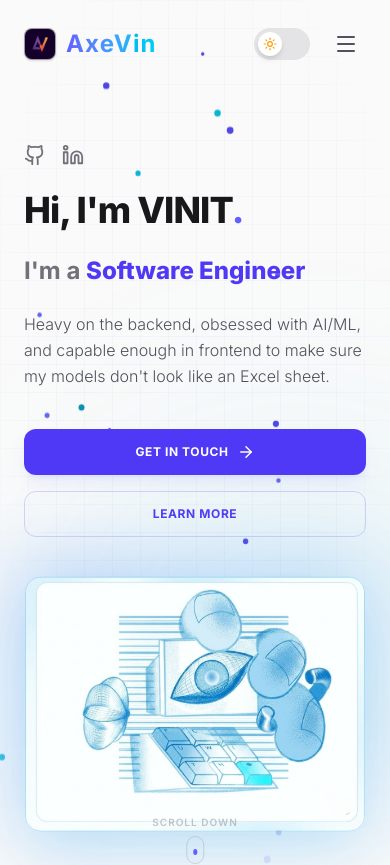
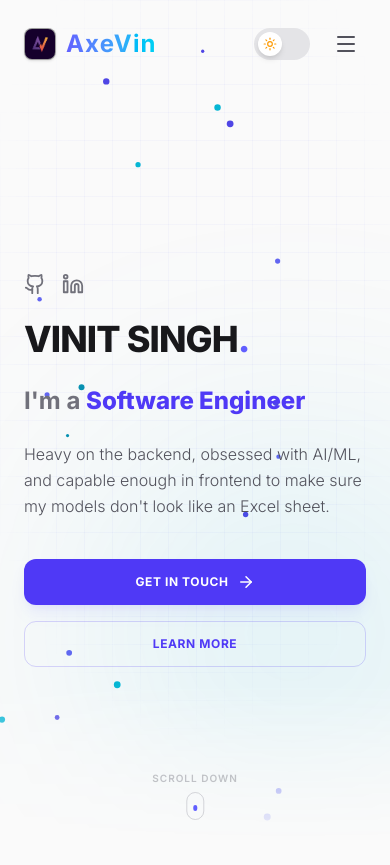
Before and after one commit to vinit-singh2007/My-Portfolio, a Next.js app: page / in a window 390 px wide. Shown: the top 865 px of the page. Built offline with nearby package versions, Linux system fonts and the light colour scheme.

Commit message:
Feat:Changed the ui for mobile

```diff
--- a/src/components/Hero.tsx
+++ b/src/components/Hero.tsx
@@ -143,7 +143,7 @@ export default function Hero() {
             transition={{ duration: 0.8, delay: 0.1, ease: [0.16, 1, 0.3, 1] as const }}
             className="text-4xl md:text-7xl font-extrabold tracking-tight leading-[1.15] text-zinc-900 dark:text-white"
           >
-            Hi, I&apos;m VINIT<span className="text-indigo-500 dark:text-cyan-400">.</span>
+             VINIT SINGH<span className="text-indigo-500 dark:text-cyan-400">.</span>
           </motion.h1>
 
           {/* Subtitle */}
@@ -207,7 +207,7 @@ export default function Hero() {
           </motion.div>
         </div>
 
-        {/* Right column (Illustration) */}
+        {/* Right column (Illustration) - Hidden on mobile, visible on desktop */}
         <motion.div
           variants={{
             hidden: { opacity: 0, x: 40 },
@@ -216,7 +216,7 @@ export default function Hero() {
           initial="hidden"
           animate="visible"
           transition={{ duration: 0.9, delay: 0.2, ease: [0.16, 1, 0.3, 1] as const }}
-          className="lg:col-span-4 flex justify-center lg:justify-end"
+          className="hidden lg:flex lg:col-span-4 justify-center lg:justify-end"
         >
           {/* Illustration card with glow */}
           <motion.div
```
